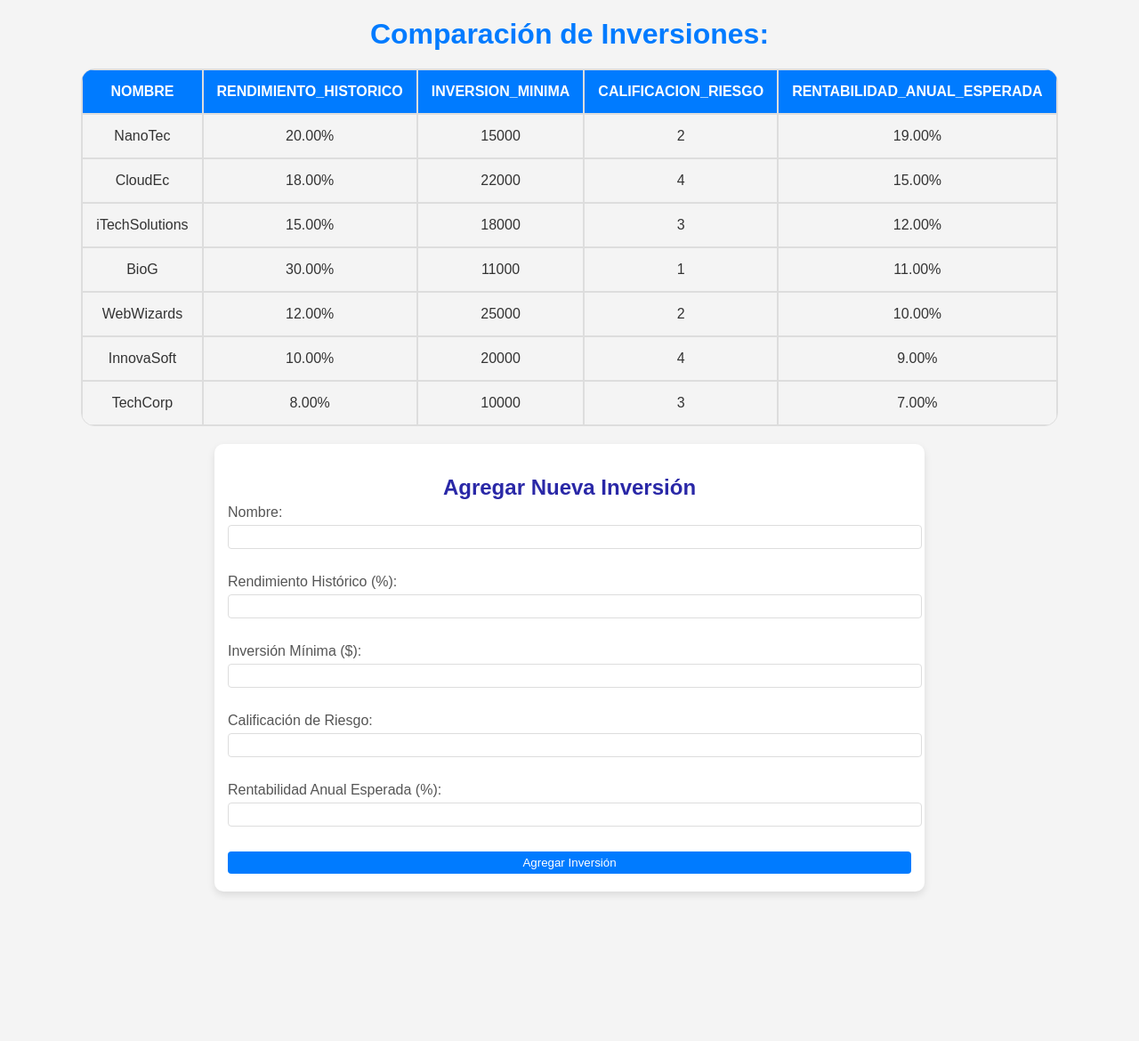
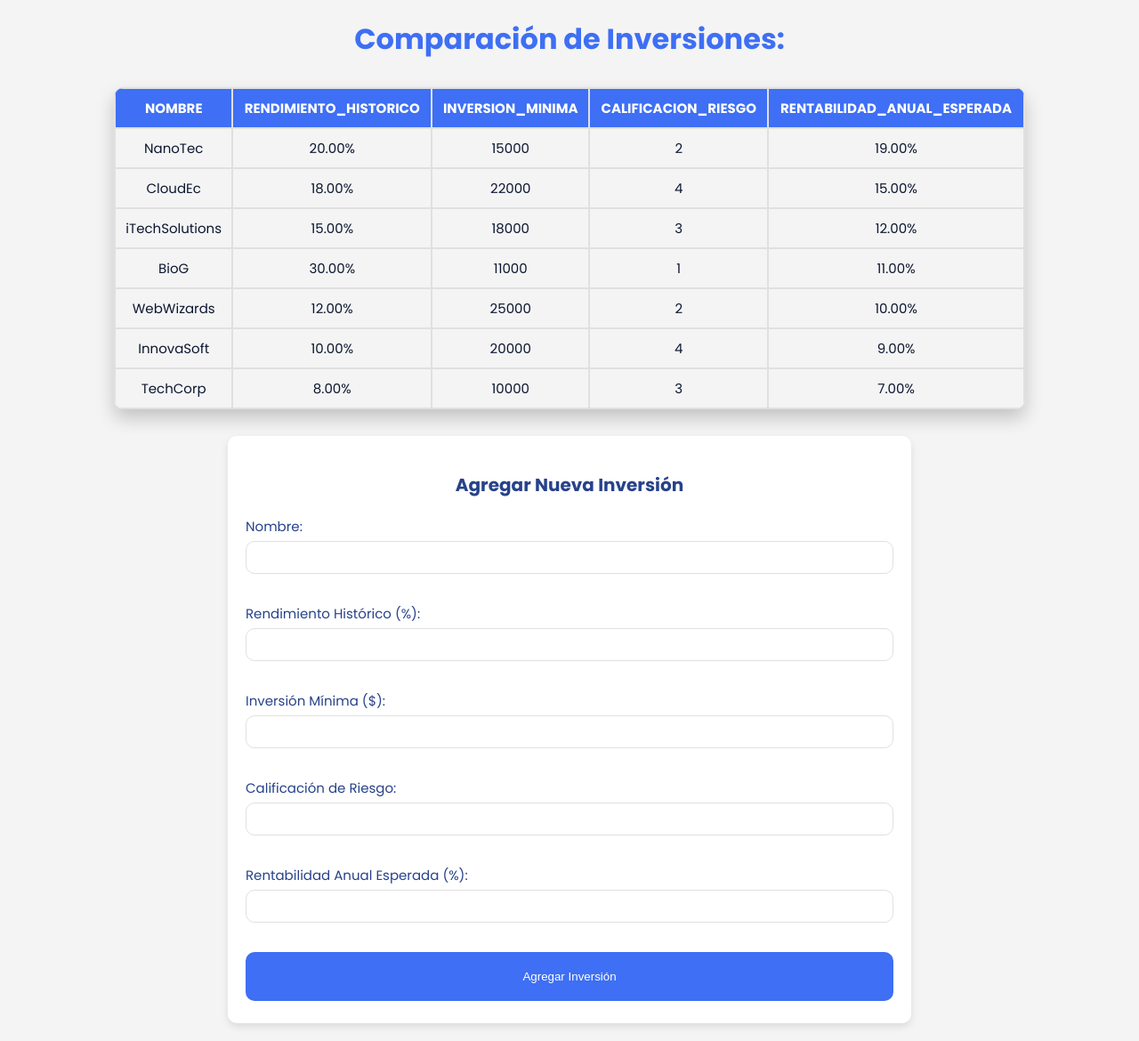
Before and after one commit to andresStartStayWin/CompareInvestments, a Flask app: page / in a window 1280 px wide. Shown: the whole page at 89% size. Before the commit the page ends 1006 px from the top, so only its background shows below. Run offline with Flask 3, Linux system fonts and the light colour scheme.

Commit message:
modificado el css

```diff
--- a/static/estilos.css
+++ b/static/estilos.css
@@ -1,34 +1,90 @@
-/* Estilo general del cuerpo */
+/*===== GOOGLE FONTS =====*/
+@import url('https://fonts.googleapis.com/css2?family=Poppins:wght@400;600;700&display=swap');
+
+/*===== VARIABLES CSS =====*/
+:root {
+    --font-family: 'Poppins', sans-serif;
+    --main-bg-color: #f4f4f4;
+    --text-color: hsl(224, 56%, 12%);
+    --primary-color: hsl(224, 89%, 60%);
+    --secondary-color: hsl(224, 56%, 35%);
+    --border-color: #e0e0e0;
+    --button-hover-bg-color: #0056b3;
+    --border-radius: 10px;
+    --box-shadow: 0 4px 8px rgba(0, 0, 0, 0.1);
+    --font-size-normal: .938rem;
+    --font-size-large: 2rem;
+    --font-size-medium: 1.25rem;
+    --spacing-small: 10px;
+    --spacing-medium: 20px;
+    --spacing-large: 30px;
+}
+
+/*===== BASE =====*/
+*, ::before, ::after {
+    box-sizing: border-box;
+}
+
+html {
+    scroll-behavior: smooth;
+}
+
 body {
-    font-family: 'Arial', sans-serif;
-    background-color: #f4f4f4;
+    font-family: var(--font-family);
+    background-color: var(--main-bg-color);
     margin: 0;
     padding: 0;
-    color: #333;
+    color: var(--text-color);
+    font-size: var(--font-size-normal);
 }
 
-/* Estilo para la tabla */
+h1, h2, p {
+    margin: var(--spacing-medium) 0;
+}
+
+ul {
+    margin: 0;
+    padding: 0;
+    list-style: none;
+}
+
+a {
+    text-decoration: none;
+    color: inherit;
+}
+
+img {
+    max-width: 100%;
+    height: auto;
+    display: block;
+}
+
+/* Estilos Específicos */
+
+/* Estilo para la tabla con sombra más prominente */
 table {
     border-collapse: separate;
     border-spacing: 0;
-    margin: 20px auto;
+    margin: var(--spacing-large) auto;
     width: 80%;
-    border-radius: 15px;
-    overflow: hidden; /* Asegura que los bordes redondeados se apliquen en la tabla */
+    border-radius: var(--border-radius);
+    overflow: hidden;
+    box-shadow: 0 10px 20px rgba(0, 0, 0, 0.2); /* Sombra más prominente para efecto 3D */
 }
 
+
 table, th, td {
-    border: 1px solid #ddd;
+    border: 1px solid var(--border-color);
 }
 
 th, td {
-    padding: 15px;
+    padding: var(--spacing-small);
     text-align: center;
 }
 
 /* Estilo para el encabezado de la tabla */
 th {
-    background-color: #007bff;
+    background-color: var(--primary-color);
     color: white;
     text-transform: uppercase;
 }
@@ -36,41 +92,40 @@ th {
 /* Estilo para el título y subtítulo */
 h1, h2 {
     text-align: center;
-    margin-top: 20px;
 }
 
 h1 {
-    color: #007bff;
-    margin-bottom: 10px;
+    color: var(--primary-color);
+    font-size: var(--font-size-large);
 }
 
 h2 {
-    color: #2a28a7;
-    margin-bottom: 5px;
+    color: var(--secondary-color);
+    font-size: var(--font-size-medium);
 }
 
-/* Estilo para el párrafo de mejor rendimiento */
+/* Estilo para el párrafo */
 p {
     text-align: center;
-    color: #333;
+    color: var(--text-color);
 }
 
-/* Estilo adicional para mejorar la apariencia */
+/* Estilo adicional para .container */
 .container {
     width: 80%;
     margin: auto;
     overflow: hidden;
-    padding-bottom: 20px;
+    padding-bottom: var(--spacing-large);
 }
 
 /* Estilo para el formulario */
 form {
     background-color: white;
-    padding: 15px;
-    margin: 10px auto;
+    padding: var(--spacing-medium);
+    margin: var(--spacing-medium) auto;
     width: 60%;
-    border-radius: 10px;
-    box-shadow: 0 4px 8px rgba(0, 0, 0, 0.1);
+    border-radius: var(--border-radius);
+    box-shadow: var(--box-shadow);
 }
 
 /* Estilo para los elementos del formulario */
@@ -82,24 +137,69 @@ form label, form input, form button {
 
 form label {
     margin-bottom: 3px;
-    color: #555;
+    color: var(--secondary-color);
 }
 
 form input {
-    padding: 5px;
-    border: 1px solid #ddd;
-    border-radius: 4px;
+    padding: var(--spacing-small);
+    border: 1px solid var(--border-color);
+    border-radius: var(--border-radius);
 }
 
 /* Estilo para el botón de enviar */
 form input[type="submit"] {
-    background-color: #007bff;
+    background-color: var(--primary-color);
     color: white;
     border: none;
     cursor: pointer;
+    padding: var(--spacing-medium);
+    border-radius: var(--border-radius);
     transition: background-color 0.3s;
+    }
+
+    form input[type="submit"]:hover {
+    background-color: var(--button-hover-bg-color);
+    }
+
+    /* Mejoras Visuales y Responsividad */
+    .container {
+    max-width: 1200px;
+    margin: 0 auto;
+    padding: var(--spacing-medium);
+    }
+
+    .section {
+    padding: var(--spacing-large) 0;
+    }
+
+    /* Ajustes para botones y enlaces */
+    .button, a.button {
+    background-color: var(--primary-color);
+    color: white;
+    padding: var(--spacing-small) var(--spacing-large);
+    text-align: center;
+    border-radius: var(--border-radius);
+    display: inline-block;
+    transition: background-color 0.3s, box-shadow 0.3s;
+    text-decoration: none;
+    }
+
+    .button:hover, a.button:hover {
+    background-color: var(--button-hover-bg-color);
+    box-shadow: 0 5px 15px rgba(0, 0, 0, 0.2);
+    }
+
+    /* Responsividad */
+    @media screen and (max-width: 768px) {
+    .container {
+    width: 95%;
+    padding: var(--spacing-small);
+    }
+    table {
+        width: 100%;
+    }
+
+    form {
+        width: 100%;
+    }
 }
-
-form input[type="submit"]:hover {
-    background-color: #0056b3;
-}
```
Also changed, not shown: static/estilos copy 2.css (added, +148 -0 lines), static/estilos copy.css (added, +105 -0 lines).
